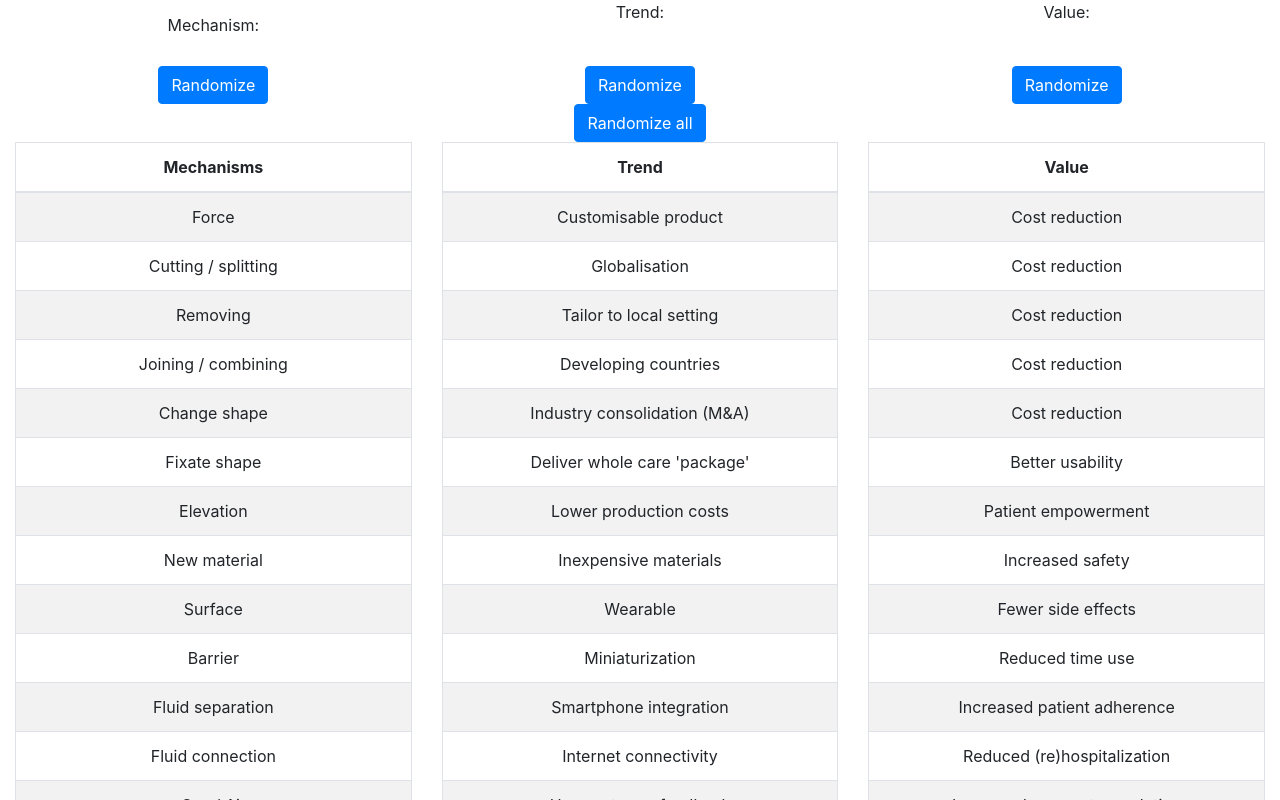
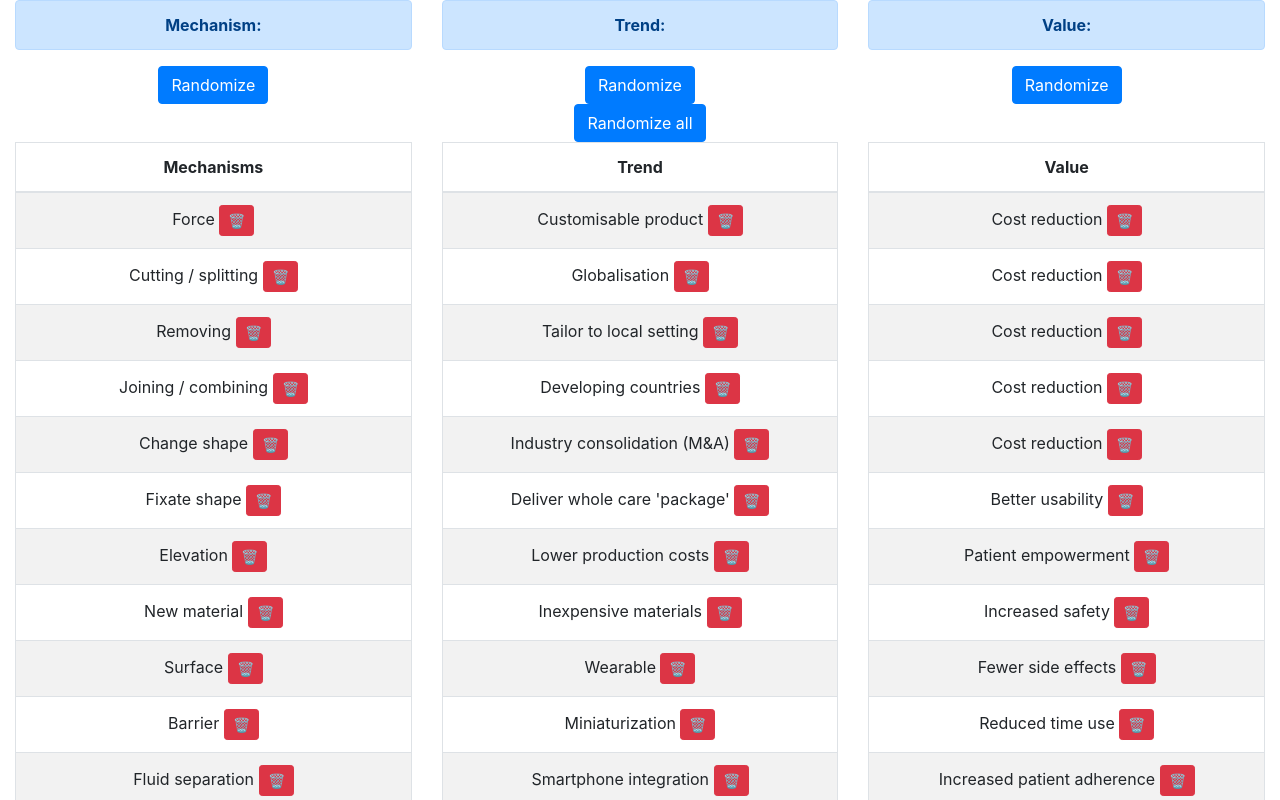
Before and after one commit to cbudtz/serendipidizer, a React (Create React App) app: page / in a window 1280 px wide. Shown: the top 800 px of the page. Built offline with nearby package versions, Linux system fonts and the light colour scheme.

Commit message:
Remove button

```diff
--- a/src/App.tsx
+++ b/src/App.tsx
@@ -71,7 +71,7 @@ function App() {
         "Active patient",
         "Patient psychology"
     ]);
-    const [values, setvalues] = useState([
+    const [values, setValues] = useState([
         "Cost reduction",
         "Cost reduction",
         "Cost reduction",
@@ -102,9 +102,9 @@ function App() {
     ]);
 
 
-    const [mechanism, setMechanism] = useState("");
-    const [trend, setTrend] = useState("");
-    const [value, setValue] = useState("");
+    const [mechanism, setMechanism] = useState(" ");
+    const [trend, setTrend] = useState(" ");
+    const [value, setValue] = useState(" ");
     function randomizeMechanism() {
         const mech = mechanisms[Math.floor(Math.random() * mechanisms.length)];
         setMechanism(mech);
@@ -117,18 +117,24 @@ function App() {
     }
 
 
+    function removeElement(stateArray:string[], key: number,updater:Function) {
+        let newValues = Object.assign([], stateArray)
+        newValues.splice(key,1);
+        updater(newValues);
+    }
+
     return (
         <div className="App">
             <Container fluid>
                 <Row>
-                    <Col><Alert>Mechanism:<br/>
+                    <Col><Alert variant={"primary"}><b>Mechanism:</b><br/>
                         {mechanism}</Alert></Col>
 
-                    <Col>Trend:<br/>
-                        {trend}</Col>
+                    <Col><Alert variant={"primary"}><b>Trend:</b><br/>
+                        {trend}</Alert></Col>
 
-                    <Col>Value:<br/>
-                        {value}</Col>
+                    <Col><Alert variant={"primary"}><b>Value:</b><br/>
+                        {value}</Alert></Col>
 
                 </Row>
                 <Row>
@@ -156,9 +162,9 @@ function App() {
                             <TableHeader title={"Mechanisms"}/>
                             <tbody>
 
-                            {mechanisms.map(element =>
+                            {mechanisms.map((element, key) =>
                                 <tr>
-                                    <td>{element}</td>
+                                    <td>{element} <Button variant="danger" size="sm" onClick={(e)=> removeElement(mechanisms, key, setMechanisms)}>🗑</Button></td>
                                 </tr>
                             )}
                             </tbody>
@@ -169,9 +175,9 @@ function App() {
                             <TableHeader title={"Trend"}/>
                             <tbody>
 
-                            {trends.map(element =>
+                            {trends.map((element, key) =>
                                 <tr>
-                                    <td>{element}</td>
+                                    <td>{element} <Button variant="danger" size="sm" onClick={(e)=> removeElement(trends, key,setTrends)}>🗑</Button></td>
                                 </tr>
                             )}
                             </tbody>
@@ -183,9 +189,9 @@ function App() {
                             <TableHeader title={"Value"}/>
                             <tbody>
 
-                            {values.map(element =>
+                            {values.map((element, key) =>
                                 <tr>
-                                    <td>{element}</td>
+                                    <td>{element} <Button variant="danger" size="sm" onClick={(e)=> removeElement(values, key, setValues)}>🗑</Button></td>
                                 </tr>
                             )}
                             </tbody>
--- a/tsconfig.json
+++ b/tsconfig.json
@@ -18,7 +18,7 @@
     "resolveJsonModule": true,
     "isolatedModules": true,
     "noEmit": true,
-    "jsx": "react"
+    "jsx": "react-jsx"
   },
   "include": [
     "src"
```
